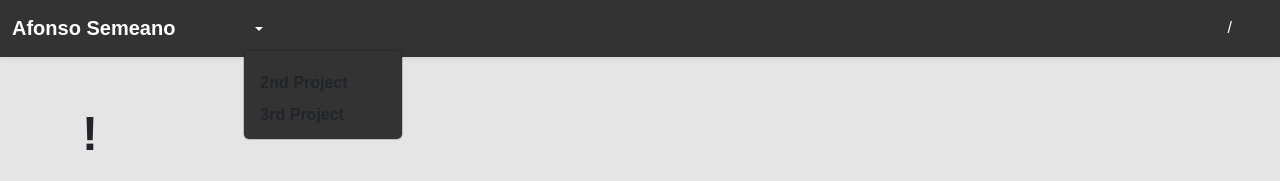
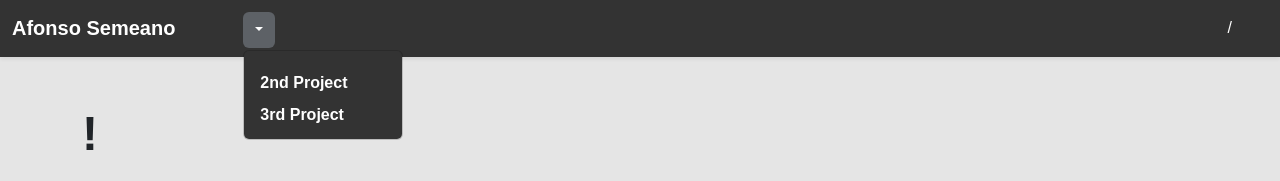
Before and after one commit to AfonsoSemeano/websiteportefolio, a React (Create React App) app: page /pt in a window 1280 px wide. Both pictures are taken after a click on the button 259 px from the left and 30 px from the top of the page. Shown: the top 181 px of the page. Built offline with nearby package versions, Linux system fonts and the light colour scheme; no server answers.

Commit message:
general colors changed

```diff
--- a/src/navbar.js
+++ b/src/navbar.js
@@ -50,11 +50,11 @@ function TopNavbar(props) {
                   <div className='d-flex flex-row'>
                     <Nav.Link href="#myprojects" className='navbar-text-color fw-semibold'>{translate("myprojects")}</Nav.Link>
                     <Dropdown className='closer-arrow'>
-                      <Dropdown.Toggle variant='' className='transparent-bg border-0 hover-background-dropdown mt-1'></Dropdown.Toggle>
+                      <Dropdown.Toggle variant='dark' className='transparent-bg border-0 hover-background-dropdown mt-1'></Dropdown.Toggle>
                       <Dropdown.Menu id="nav-dropdown" className='bg-primary'>
-                        <NavDropdown.Item href="#portefoliowebsite" className='fw-semibold'>{translate("portefoliowebsite")}</NavDropdown.Item>
-                        <NavDropdown.Item href="#action/3.2" className='fw-semibold'>2nd Project</NavDropdown.Item>
-                        <NavDropdown.Item href="#action/3.3" className='fw-semibold'>3rd Project</NavDropdown.Item>
+                        <NavDropdown.Item href="#portefoliowebsite" className='navbar-text-color fw-semibold'>{translate("portefoliowebsite")}</NavDropdown.Item>
+                        <NavDropdown.Item href="#action/3.2" className='navbar-text-color fw-semibold'>2nd Project</NavDropdown.Item>
+                        <NavDropdown.Item href="#action/3.3" className='navbar-text-color fw-semibold'>3rd Project</NavDropdown.Item>
                       </Dropdown.Menu>
                     </Dropdown>
                   </div>
```
